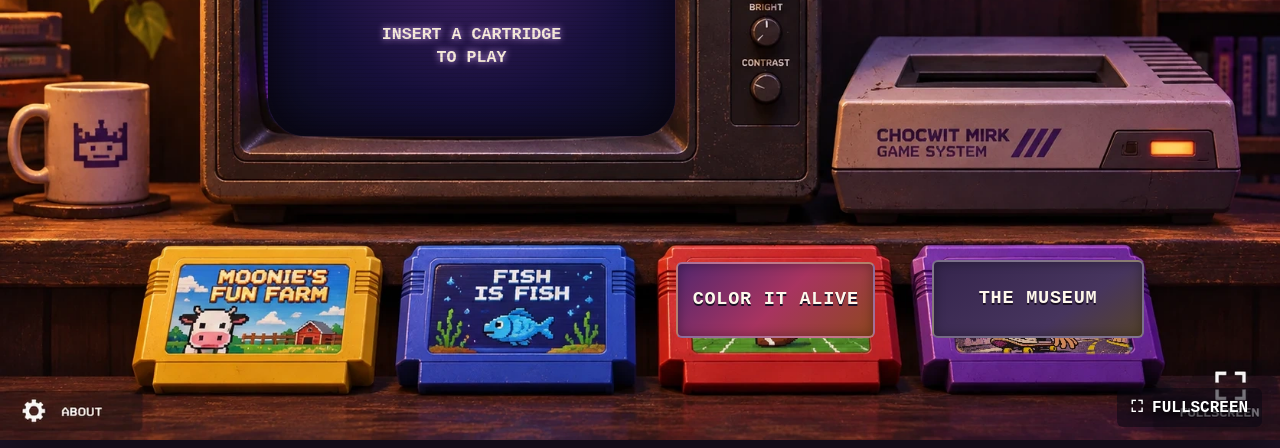
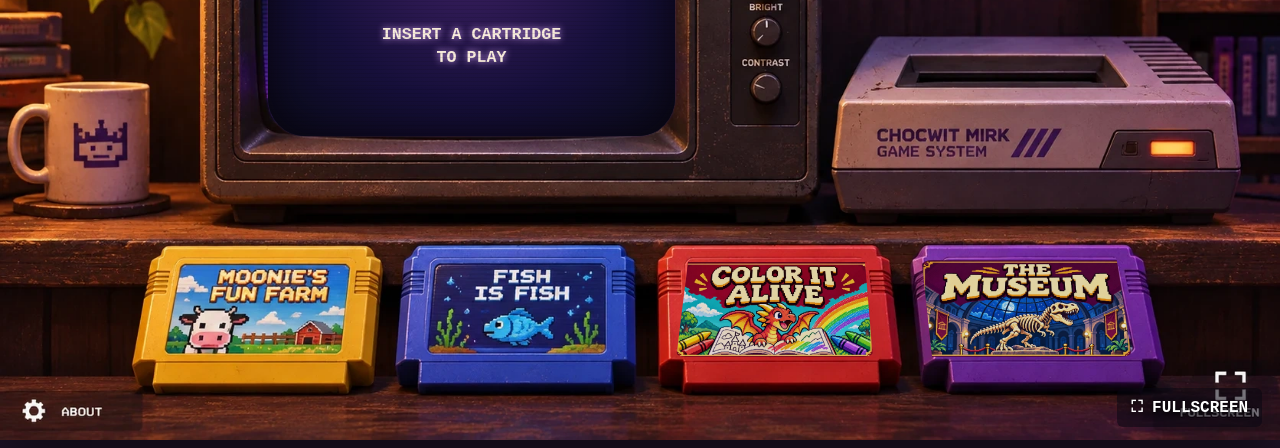
Before and after one commit to ChocwitMirk/ChocwitMirk, a plain HTML site: page index.html in a window 1280 px wide. Shown: the part 352-800 px from the top of the page. Drawn offline with Linux system fonts and the light colour scheme.

Commit message:
Illustrate the new arcade cartridge labels

```diff
--- a/index.html
+++ b/index.html
@@ -5,14 +5,13 @@
 <title>Chocwit Mirk Studios | Cartridge Arcade</title>
 <link rel="icon" href="assets/favicon.svg" type="image/svg+xml"><link rel="manifest" href="manifest.webmanifest"><link rel="stylesheet" href="styles.css">
 <style>
-    .cartridge-label{box-sizing:border-box;display:grid;place-items:center;text-align:center;color:#fff8ec;font-weight:900;line-height:1.06;letter-spacing:.04em;text-shadow:0 2px 0 #1c1026;border:2px solid #ffffff50;border-radius:6px;box-shadow:inset 0 0 12px #0005}
-    .color-label{background:linear-gradient(135deg,#54276e,#a83460 52%,#8f4720)}
-    .museum-label{background:linear-gradient(145deg,#35254d,#47355e 65%,#55432b)}
-    .scene-hit .cartridge-label{position:absolute;inset:16% 5% 31% 11%;font-size:clamp(10px,1.45vw,26px)}
-    .museum-hit .cartridge-label{inset:15% 4% 31% 13%}
+    .scene-hit .cartridge-art{position:absolute;inset:16% 6% 18% 11%;width:83%;height:66%;object-fit:fill;pointer-events:none;border-radius:5%;clip-path:polygon(6% 0,96% 0,100% 100%,0 100%);filter:brightness(.89) saturate(.94)}
+    .museum-hit .cartridge-art{inset:15% 9% 18% 9%;width:82%;height:67%;clip-path:polygon(0 0,93% 0,100% 100%,5% 100%)}
+    .mobile-cart .cartridge-shell{box-sizing:border-box;display:block;width:100%;max-width:225px;aspect-ratio:1.65;padding:8% 9% 12%;border-radius:12% 12% 8% 8%;background:linear-gradient(155deg,#ef6453,#a72529 65%,#531216);box-shadow:inset 2px 2px 2px #fff5,inset -3px -5px 3px #0006,0 4px 6px #0009}
+    .mobile-cart .museum-shell{background:linear-gradient(155deg,#9b61cb,#522881 65%,#2a123c)}
+    .mobile-cart .cartridge-shell img{height:100%;object-fit:fill;border-radius:5%;filter:none}
     .color-hit{left:50.8%;top:72%;width:18.5%;height:20%}
     .museum-hit{left:70.2%;top:72%;width:20%;height:20%}
-    .mobile-cart .cartridge-label{width:100%;max-width:225px;aspect-ratio:1.7;border-width:7px;padding:8px;font-size:clamp(14px,3.5vw,22px)}
     .secret-book{left:95.1%;top:27.4%;width:2.05%;height:11%;z-index:10}
     .mobile-secret-book{position:absolute;right:1%;top:-20px;width:34px;height:58px;border:1px solid #73331f;border-radius:3px;z-index:5;background:#a74723 url("assets/arcade-room.webp?v=downhill-art-2") 97.2% 30.9%/5225% 941% no-repeat;box-shadow:0 2px 4px #000a;touch-action:manipulation}
     #bookDialog input{display:block;width:100%;padding:.7rem;background:#170f20;color:inherit;border:1px solid #ca8558;border-radius:4px;font:inherit}
@@ -36,8 +35,8 @@
     </div>
     <button class="scene-hit moonie-hit" data-game="moonies" aria-label="Play Moonie's Fun Farm"></button>
     <button class="scene-hit fish-hit" data-game="fish" aria-label="Play Fish Is Fish"></button>
-    <button class="scene-hit color-hit" data-game="color" aria-label="Play Color It Alive"><span class="cartridge-label color-label" aria-hidden="true">COLOR IT ALIVE</span></button>
-    <button class="scene-hit museum-hit" data-game="museum" aria-label="Play The Museum"><span class="cartridge-label museum-label" aria-hidden="true">THE MUSEUM</span></button>
+    <button class="scene-hit color-hit" data-game="color" aria-label="Play Color It Alive"><img class="cartridge-art" src="assets/color-it-alive-label.webp" alt="" draggable="false"></button>
+    <button class="scene-hit museum-hit" data-game="museum" aria-label="Play The Museum"><img class="cartridge-art" src="assets/the-museum-label.webp" alt="" draggable="false"></button>
     <button class="scene-hit console-hit" id="consoleHit" aria-label="Eject game cartridge" title="Eject cartridge"></button>
     <button class="screen-fs desktop-fs" id="desktopFullscreen" aria-label="Play in fullscreen">⛶ <span>FULLSCREEN</span></button>
     <button class="scene-hit secret-book" type="button" data-secret-book aria-label="Open the orange book" aria-haspopup="dialog"></button>
@@ -57,8 +56,8 @@
   <div class="mobile-cartridges" id="mobileCartridges">
     <button class="mobile-cart" data-game="moonies"><img src="assets/moonies.webp" alt=""/><span>MOONIE'S FUN FARM</span></button>
     <button class="mobile-cart" data-game="fish"><img src="assets/fish.webp" alt=""/><span>FISH IS FISH</span></button>
-    <button class="mobile-cart" data-game="color"><span class="cartridge-label color-label">COLOR IT ALIVE</span></button>
-    <button class="mobile-cart" data-game="museum"><span class="cartridge-label museum-label">THE MUSEUM</span></button>
+    <button class="mobile-cart" data-game="color"><span class="cartridge-shell color-shell"><img class="cartridge-art" src="assets/color-it-alive-label.webp" alt="" draggable="false"></span><span>COLOR IT ALIVE</span></button>
+    <button class="mobile-cart" data-game="museum"><span class="cartridge-shell museum-shell"><img class="cartridge-art" src="assets/the-museum-label.webp" alt="" draggable="false"></span><span>THE MUSEUM</span></button>
   </div>
   <p class="desktop-helper">Click a cartridge in the scene above, or use <kbd>1</kbd>–<kbd>4</kbd> to select a game. <kbd>F</kbd> fullscreen · <kbd>E</kbd> eject.</p>
 </section>
```
Also changed, not shown: assets/color-it-alive-label.webp (added), assets/the-museum-label.webp (added).
